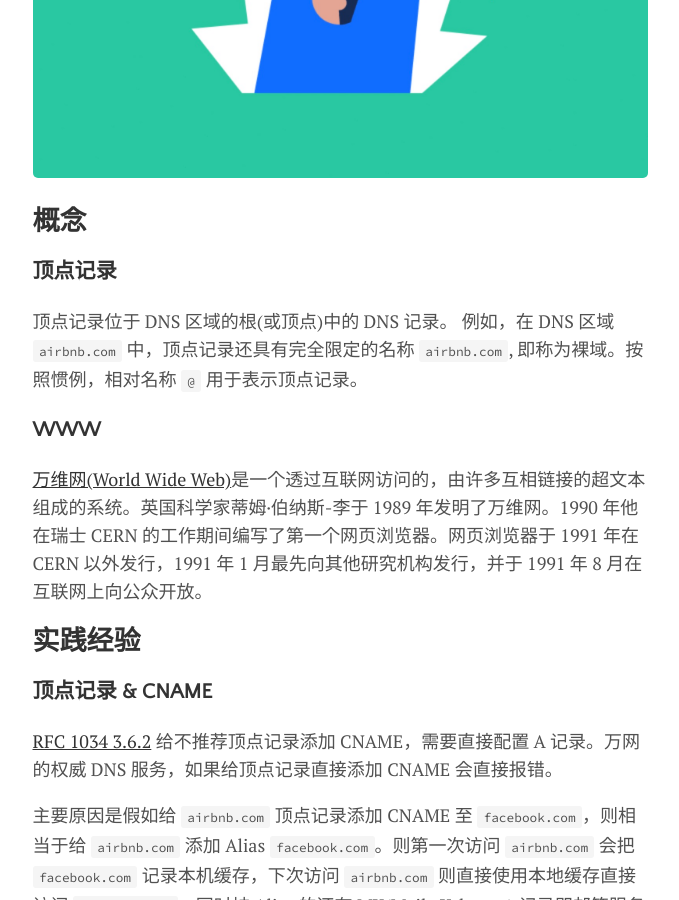
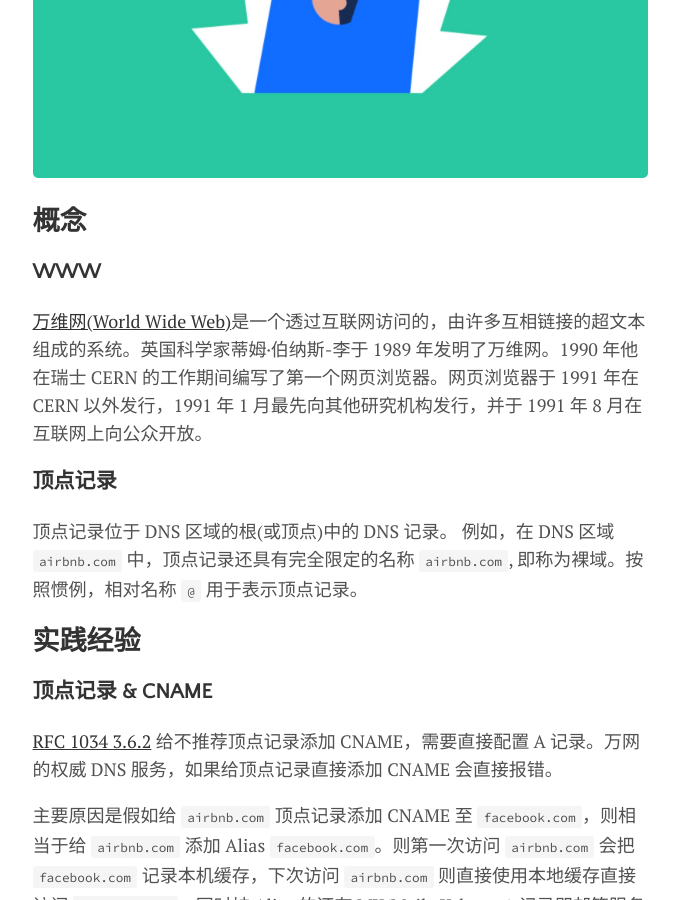
Before and after one commit to gaius-qi/gaius-qi.github.io, a Jekyll site: the page built from _posts/2020-11-16-domain-with-www.md, in a window 1280 px wide and 900 px high, scrolled down 504 px. Shown: the whole window, without its empty margins (300-979 px from the left). Built offline with Jekyll 4.4.1, drawn with Linux system fonts in a browser that asks for light colours.

```diff
--- a/_posts/2020-11-16-domain-with-www.md
+++ b/_posts/2020-11-16-domain-with-www.md
@@ -9,11 +9,11 @@ image: domain-with-www.jpg
 
 ## 概念
 
+### WWW
+[万维网(World Wide Web)](https://en.wikipedia.org/wiki/World_Wide_Web)是一个透过互联网访问的，由许多互相链接的超文本组成的系统。英国科学家蒂姆·伯纳斯-李于 1989 年发明了万维网。1990 年他在瑞士 CERN 的工作期间编写了第一个网页浏览器。网页浏览器于 1991 年在 CERN 以外发行，1991 年 1 月最先向其他研究机构发行，并于 1991 年 8 月在互联网上向公众开放。
+
 ### 顶点记录
 顶点记录位于 DNS 区域的根(或顶点)中的 DNS 记录。 例如，在 DNS 区域 `airbnb.com` 中，顶点记录还具有完全限定的名称 `airbnb.com`, 即称为裸域。按照惯例，相对名称 `@` 用于表示顶点记录。
-
-### WWW
-[万维网(World Wide Web)](https://en.wikipedia.org/wiki/World_Wide_Web)是一个透过互联网访问的，由许多互相链接的超文本组成的系统。英国科学家蒂姆·伯纳斯-李于 1989 年发明了万维网。1990 年他在瑞士 CERN 的工作期间编写了第一个网页浏览器。网页浏览器于 1991 年在 CERN 以外发行，1991 年 1 月最先向其他研究机构发行，并于 1991 年 8 月在互联网上向公众开放。
 
 ## 实践经验
 
```
